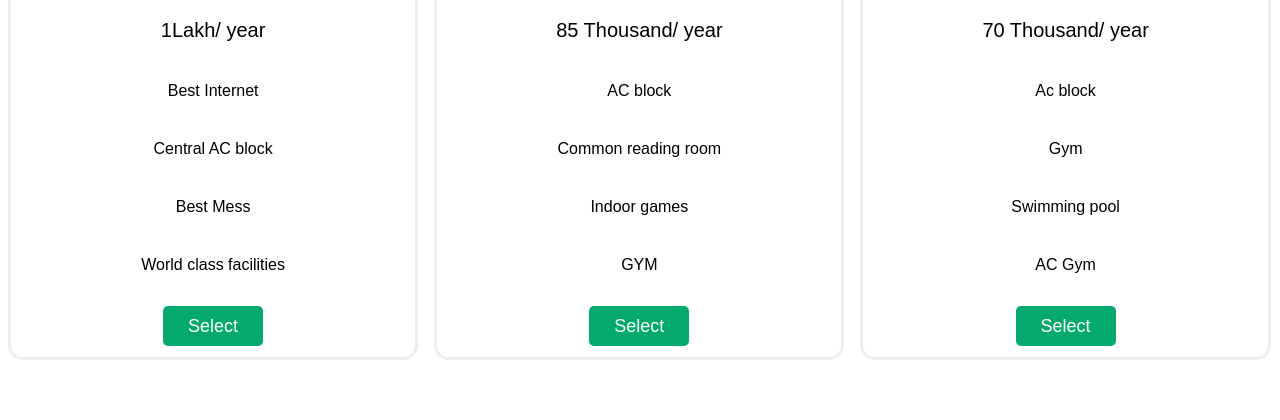
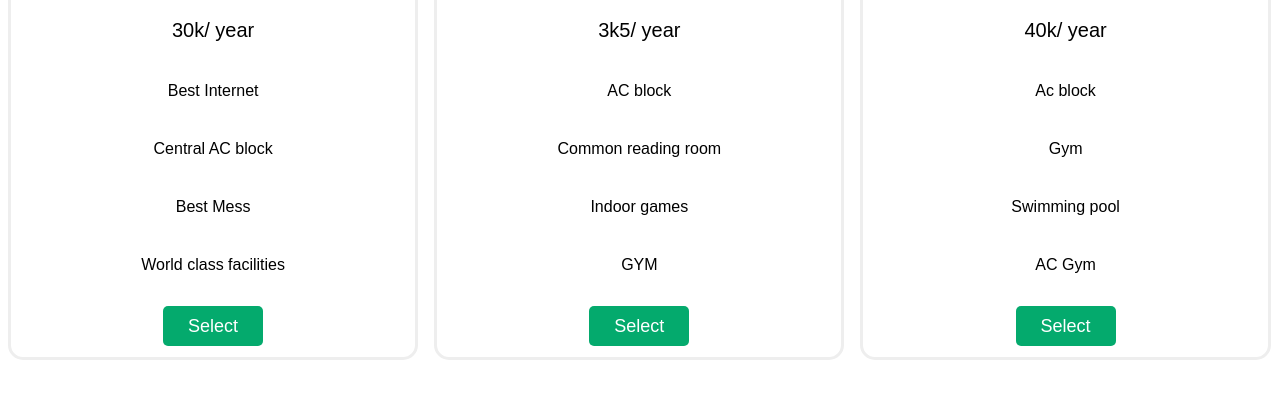
Before and after one commit to breakingcode8/Hostel-management-system, a PHP site: page /pricing.php in a window 1280 px wide. Shown: the part 311-731 px from the top of the page. Run offline with PHP 8.4, Linux system fonts and the light colour scheme; a user stored in the database is signed in.

Commit message:
Update pricing.php

```diff
--- a/pricing.php
+++ b/pricing.php
@@ -46,7 +46,7 @@
     <img style="height:150px; width:150px;" src="images/1.png" alt="">
     </div>
 
-    <li class="grey">1Lakh/ year</li>
+    <li class="grey">30k/ year</li>
     <li>Best Internet</li>
     <li>Central AC block</li>
     <li>Best Mess</li>
@@ -63,7 +63,7 @@
 <img style="height:150px; width:150px;" src="images/2.png" alt="">
 </div>
 
-<li class="grey">85 Thousand/ year</li>
+<li class="grey">3k5/ year</li>
 <li>AC block</li>
 <li>Common reading room</li>
 <li>Indoor games</li>
@@ -79,7 +79,7 @@
 <img style="height:150px; width:150px;" src="images/3.png" alt="">
 </div>
 
-<li class="grey">70 Thousand/ year</li>
+<li class="grey">40k/ year</li>
 <li>Ac block</li>
 <li>Gym</li>
 <li>Swimming pool</li>
```
